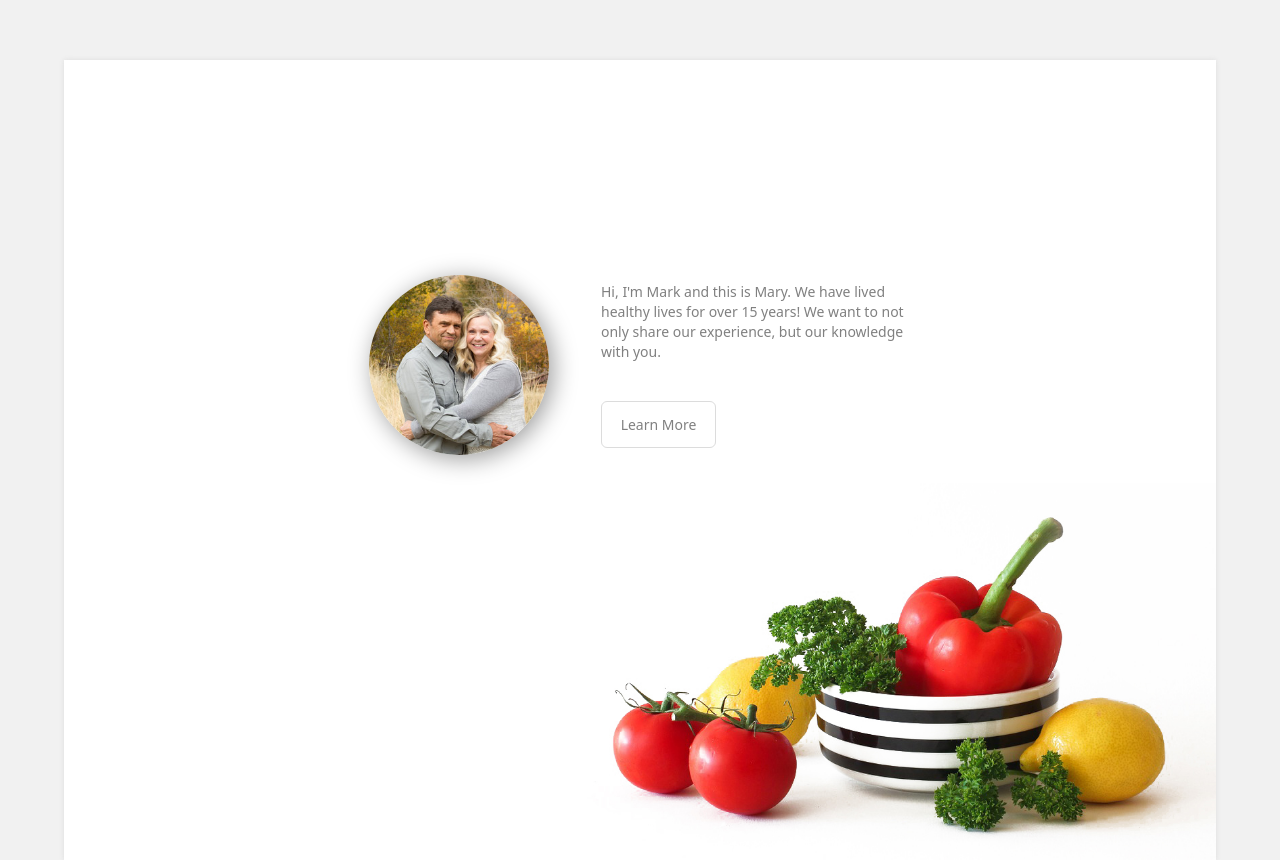
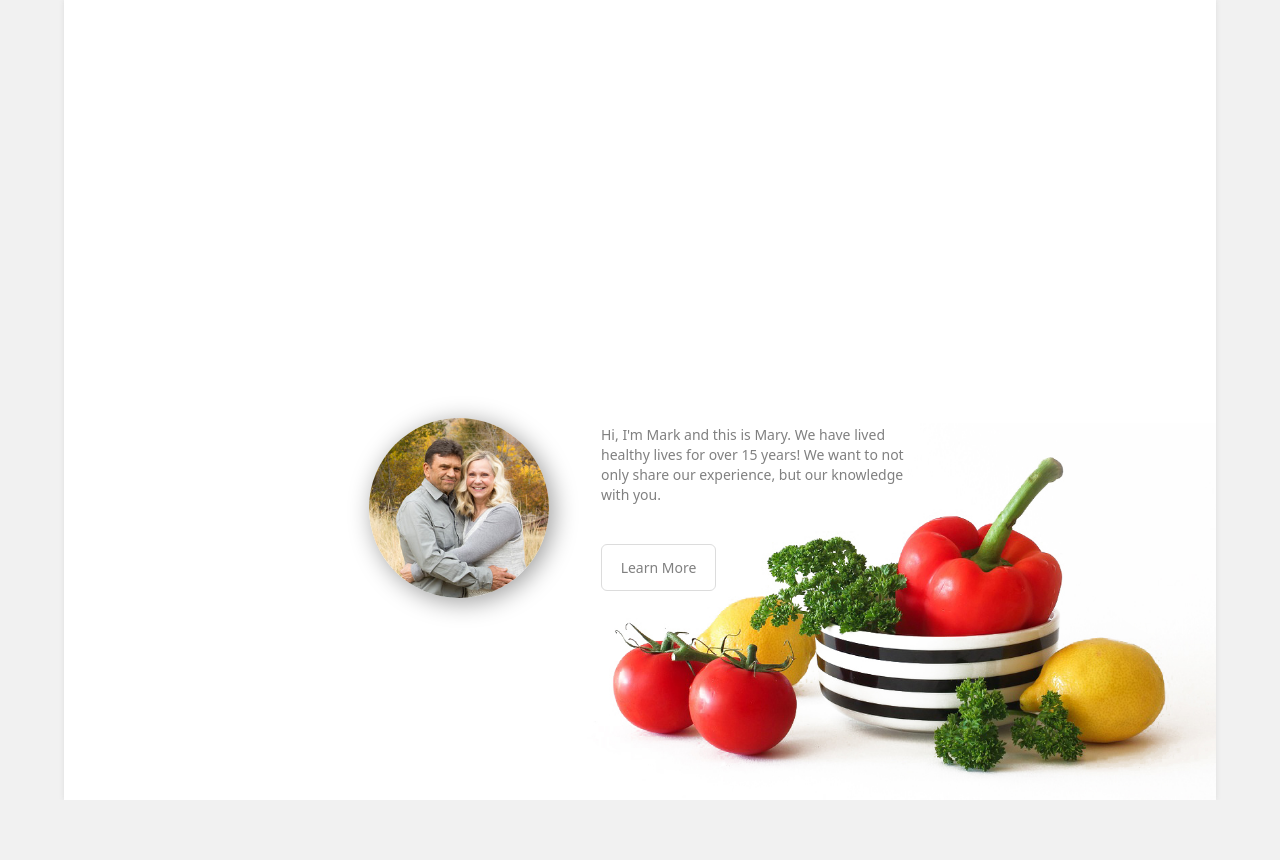
Before and after one commit to WilliamCox7/wow-nutrition, a plain HTML site: page index.html in a window 1280 px wide. After the commit the page ends 800 px from the top, so only its background shows below. Drawn offline with nearby package versions, Linux system fonts and the light colour scheme; some packages are replaced by stand-ins of ours.

Commit message:
centered body

```diff
--- a/styles/main.css
+++ b/styles/main.css
@@ -14,8 +14,8 @@ body {
   margin: auto;
   right: 0;
   left: 0;
-  margin-bottom: 60px;
-  margin-top: 60px;
+  top: 0;
+  bottom: 0;
   background: white;
 }
 
```
